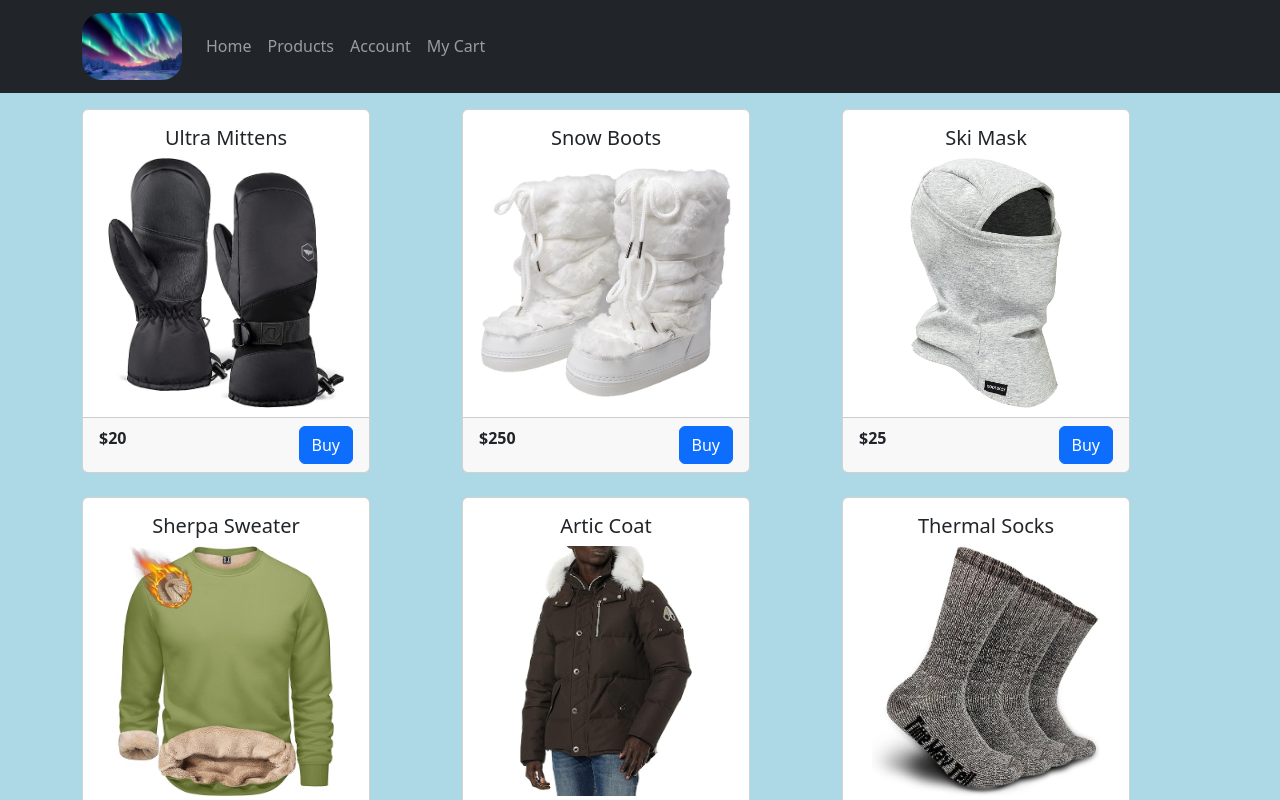
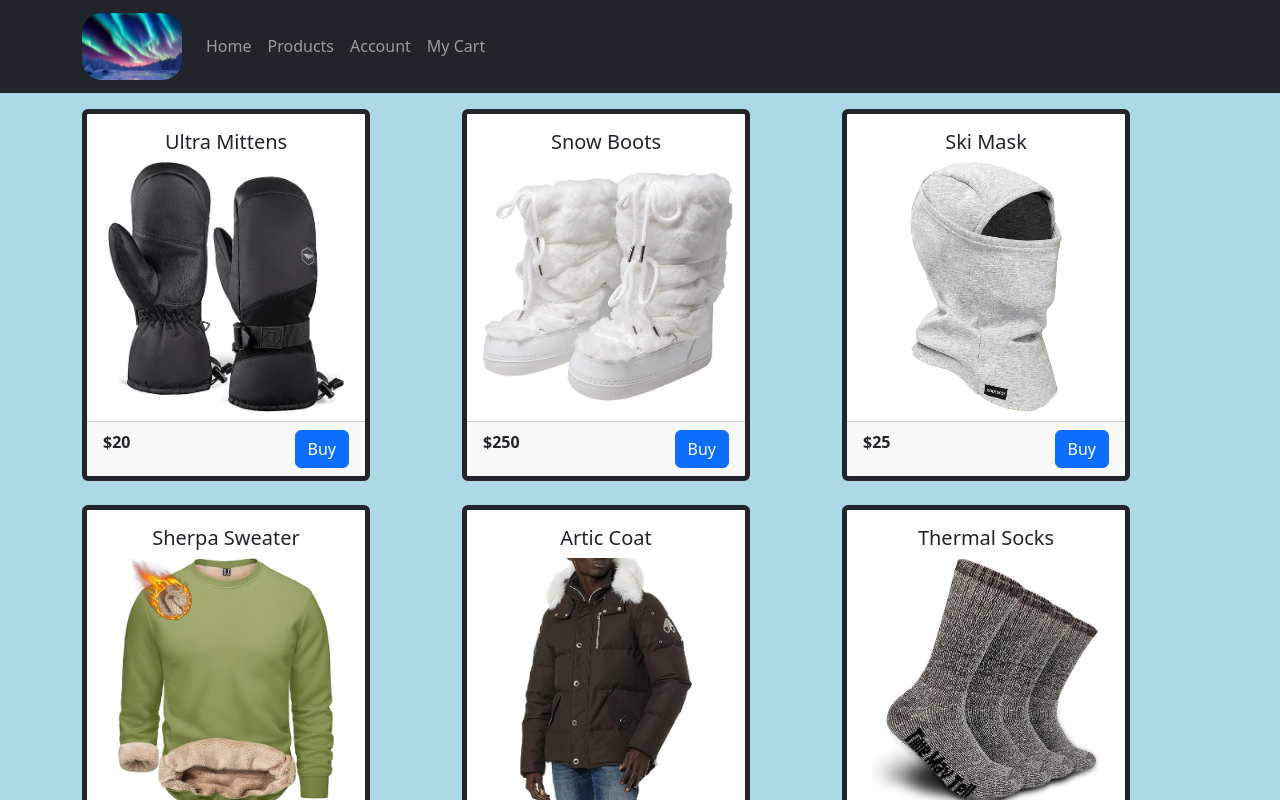
Before and after one commit to 1-TeamCool/Polar-Solstice, a React (Vite) app: page /products in a window 1280 px wide. Shown: the top 800 px of the page. Built offline with nearby package versions, Linux system fonts and the light colour scheme.

Commit message:
added border to cards

```diff
--- a/src/components/product.jsx
+++ b/src/components/product.jsx
@@ -5,7 +5,7 @@ const Product = ({product, handleBuyProduct, handleProductClick}) => {
     return (
         <>
             {product && product?.name &&
-                <Card style={{width: '18rem', position: 'relative', paddingBottom: '3rem', cursor: 'pointer'}}>
+                <Card style={{width: '18rem', position: 'relative', paddingBottom: '3rem', cursor: 'pointer', border: 'solid 5px'}}>
                     <Card.Body className="text-center">
                         <Card.Title>{product?.name}</Card.Title>
                         <Card.Img onClick={()=>handleProductClick(product.id)} variant="top" src={product.image}
```
